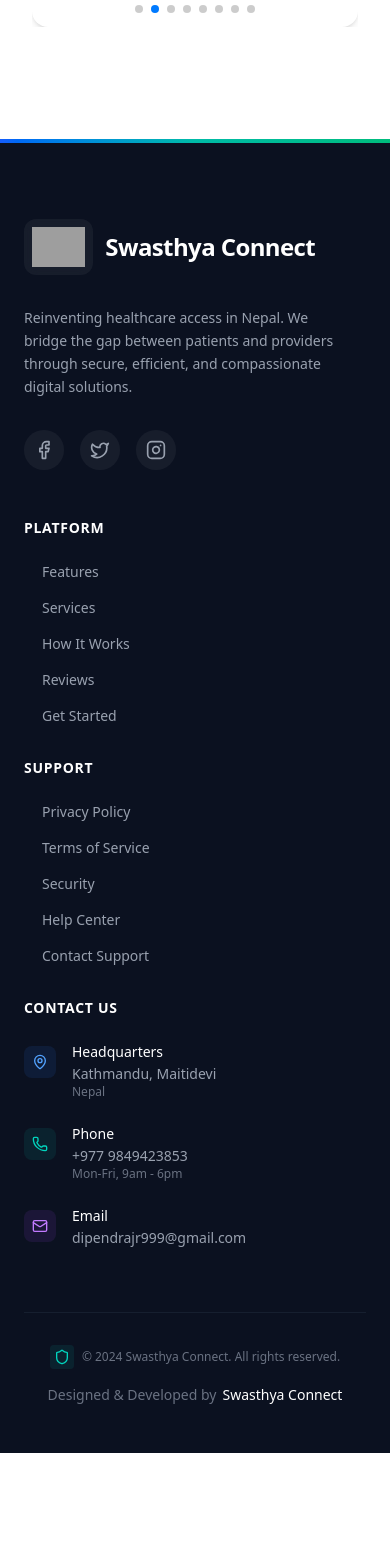
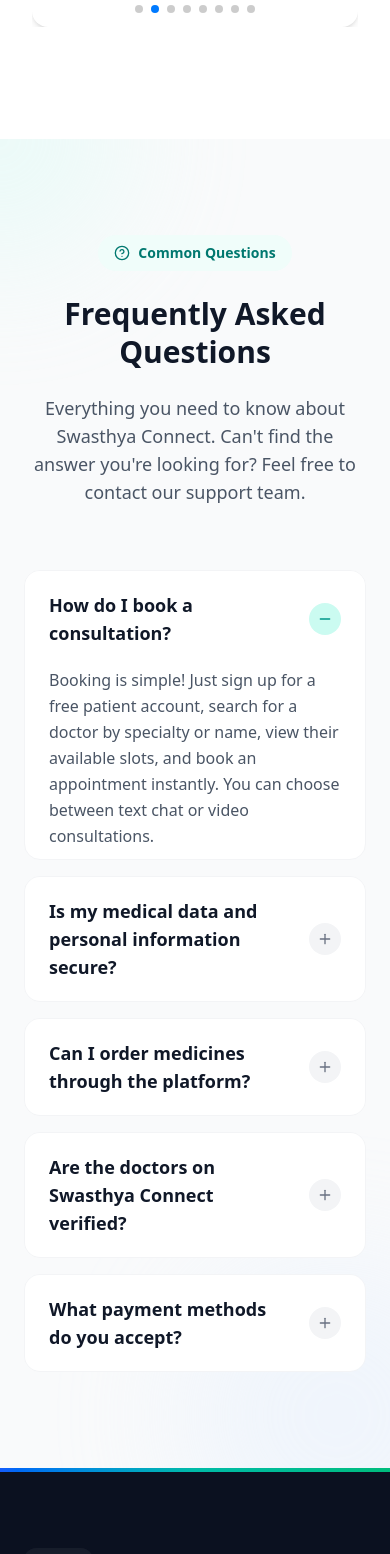
Before and after one commit to dipen-dra/Swathya_Connect, a React (Vite) app: page / in a window 390 px wide. Shown: the part 10020-11574 px from the top of the page. Before the commit the page ends 11473 px from the top, so only its background shows below. Built offline with nearby package versions, Linux system fonts and the light colour scheme; grey boxes are pictures that could not be loaded.

Commit message:
Implement landing page FAQ and premium 404 page

```diff
--- a/src/App.jsx
+++ b/src/App.jsx
@@ -36,6 +36,7 @@
 
 import Store from './pages/public/Store';
 import CartPage from './pages/public/CartPage';
+import NotFound from './pages/NotFound';
 
 import { GoogleOAuthProvider } from "@react-oauth/google";
 
@@ -344,6 +345,8 @@
                           </ProtectedRoute>
                         }
                       />
+                      {/* 404 Not Found Route - THIS MUST BE LAST */}
+                      <Route path="*" element={<NotFound />} />
                     </Routes>
                   </Router>
                 </SocketProvider>
--- /dev/null
+++ b/src/components/landing/FAQ.jsx
@@ -0,0 +1,87 @@
+import React, { useState } from 'react';
+import { Plus, Minus, HelpCircle } from 'lucide-react';
+
+const FAQItem = ({ question, answer, isOpen, onClick }) => {
+    return (
+        <div className="border border-gray-100 rounded-2xl bg-white overflow-hidden transition-all duration-300 hover:shadow-md">
+            <button
+                onClick={onClick}
+                className="w-full px-6 py-5 text-left flex items-center justify-between bg-white hover:bg-gray-50 transition-colors"
+            >
+                <span className="font-semibold text-gray-900 text-lg pr-4">{question}</span>
+                <div className={`flex-shrink-0 w-8 h-8 rounded-full flex items-center justify-center transition-all duration-300 ${isOpen ? 'bg-teal-100 text-teal-600 rotate-180' : 'bg-gray-100 text-gray-500'}`}>
+                    {isOpen ? <Minus className="w-4 h-4" /> : <Plus className="w-4 h-4" />}
+                </div>
+            </button>
+            <div
+                className={`transition-all duration-300 ease-in-out ${isOpen ? 'max-h-48 opacity-100' : 'max-h-0 opacity-0'}`}
+            >
+                <div className="px-6 pb-6 pt-0 text-gray-600 leading-relaxed">
+                    {answer}
+                </div>
+            </div>
+        </div>
+    );
+};
+
+export default function FAQ() {
+    const [openIndex, setOpenIndex] = useState(0);
+
+    const faqs = [
+        {
+            question: "How do I book a consultation?",
+            answer: "Booking is simple! Just sign up for a free patient account, search for a doctor by specialty or name, view their available slots, and book an appointment instantly. You can choose between text chat or video consultations."
+        },
+        {
+            question: "Is my medical data and personal information secure?",
+            answer: "Absolutely. We prioritize your privacy with industry-standard encryption for all data. Your medical records and consultation history are strictly confidential and only accessible to you and your authorized doctors."
+        },
+        {
+            question: "Can I order medicines through the platform?",
+            answer: "Yes! You can browse our online pharmacy for OTC medicines or upload a prescription for verification. Once approved, our partner pharmacies will deliver the medicines directly to your doorstep."
+        },
+        {
+            question: "Are the doctors on Swasthya Connect verified?",
+            answer: "Every doctor on our platform undergoes a rigorous verification process. We check their medical registration, qualifications, and practice history to ensure you receive care from trusted professionals."
+        },
+        {
+            question: "What payment methods do you accept?",
+            answer: "We support seamless payments through Nepal's most popular digital wallets including eSewa and Khalti. Secure and instant transaction processing ensures your appointments are confirmed immediately."
+        }
+    ];
+
+    return (
+        <section id="faq" className="py-24 bg-gray-50 relative overflow-hidden">
+            {/* Background Decorative Elements */}
+            <div className="absolute top-0 left-0 w-64 h-64 bg-teal-100 rounded-full blur-3xl opacity-30 -translate-x-1/2 -translate-y-1/2"></div>
+            <div className="absolute bottom-0 right-0 w-80 h-80 bg-blue-100 rounded-full blur-3xl opacity-30 translate-x-1/3 translate-y-1/3"></div>
+
+            <div className="max-w-4xl mx-auto px-6 relative z-10">
+                <div className="text-center mb-16">
+                    <div className="inline-flex items-center gap-2 px-4 py-2 rounded-full bg-teal-50 text-teal-700 text-sm font-semibold mb-6">
+                        <HelpCircle className="w-4 h-4" />
+                        <span>Common Questions</span>
+                    </div>
+                    <h2 className="text-3xl md:text-4xl font-bold text-gray-900 mb-6 leading-tight">
+                        Frequently Asked Questions
+                    </h2>
+                    <p className="text-lg text-gray-600 max-w-2xl mx-auto">
+                        Everything you need to know about Swasthya Connect. Can't find the answer you're looking for? Feel free to contact our support team.
+                    </p>
+                </div>
+
+                <div className="space-y-4">
+                    {faqs.map((faq, index) => (
+                        <FAQItem
+                            key={index}
+                            question={faq.question}
+                            answer={faq.answer}
+                            isOpen={index === openIndex}
+                            onClick={() => setOpenIndex(index === openIndex ? -1 : index)}
+                        />
+                    ))}
+                </div>
+            </div>
+        </section>
+    );
+}
--- a/src/pages/Home.jsx
+++ b/src/pages/Home.jsx
@@ -5,6 +5,7 @@
 import Services from "../components/landing/Services";
 import HowItWorks from "../components/landing/HowItWorks";
 import Testimonials from "../components/landing/Testimonials";
+import FAQ from "../components/landing/FAQ";
 import Footer from "../components/layout/Footer";
 
 export default function HomePage() {
@@ -17,6 +18,7 @@
       <Services />
       <HowItWorks />
       <Testimonials />
+      <FAQ />
       <Footer />
     </div>
   );
--- /dev/null
+++ b/src/pages/NotFound.jsx
@@ -0,0 +1,64 @@
+import React from 'react';
+import { useNavigate } from 'react-router-dom';
+import { Home, ArrowLeft, AlertCircle } from 'lucide-react';
+import { Button } from '@/components/ui/button';
+
+export default function NotFound() {
+    const navigate = useNavigate();
+
+    return (
+        <div className="min-h-screen bg-gray-50 flex items-center justify-center p-4 relative overflow-hidden">
+            {/* Animated Background Shapes */}
+            <div className="absolute top-[-10%] left-[-10%] w-[40%] h-[40%] bg-teal-200/20 rounded-full blur-[100px] animate-pulse"></div>
+            <div className="absolute bottom-[-10%] right-[-10%] w-[40%] h-[40%] bg-blue-200/20 rounded-full blur-[100px] animate-pulse delay-1000"></div>
+
+            <div className="max-w-xl w-full text-center relative z-10 space-y-8">
+                {/* 404 Illustration Area */}
+                <div className="relative inline-block mb-6">
+                    <h1 className="text-[180px] md:text-[240px] font-black leading-none text-transparent bg-clip-text bg-gradient-to-r from-teal-400/20 to-blue-500/20 select-none tracking-tighter">
+                        404
+                    </h1>
+                    <div className="absolute inset-0 flex items-center justify-center">
+                        <div className="bg-white/80 backdrop-blur-xl p-8 rounded-[2rem] shadow-2xl border border-white/60 transform rotate-[-5deg] hover:rotate-0 transition-all duration-500 hover:scale-110 hover:shadow-teal-500/20 group">
+                            <AlertCircle className="w-20 h-20 text-teal-500 group-hover:text-teal-600 transition-colors" />
+                        </div>
+                    </div>
+                </div>
+
+                <div className="space-y-4">
+                    <h2 className="text-4xl md:text-5xl font-bold text-gray-900 tracking-tight">
+                        Page Not Found
+                    </h2>
+                    <p className="text-lg text-gray-500 max-w-sm mx-auto leading-relaxed font-medium">
+                        The page you are looking for doesn't exist or has been moved.
+                    </p>
+                </div>
+
+                <div className="flex flex-col sm:flex-row gap-4 justify-center pt-8">
+                    <Button
+                        onClick={() => navigate(-1)}
+                        variant="outline"
+                        className="h-14 px-8 rounded-2xl border-2 border-gray-100 hover:border-teal-100 hover:bg-teal-50/50 text-gray-600 font-bold transition-all text-base"
+                    >
+                        <ArrowLeft className="w-5 h-5 mr-2" />
+                        Go Back
+                    </Button>
+
+                    <Button
+                        onClick={() => navigate('/')}
+                        className="h-14 px-8 rounded-2xl bg-gradient-to-r from-teal-600 to-blue-600 hover:from-teal-700 hover:to-blue-700 text-white font-bold shadow-xl shadow-teal-500/20 hover:shadow-teal-500/40 hover:-translate-y-1 transition-all text-base"
+                    >
+                        <Home className="w-5 h-5 mr-2" />
+                        Back to Home
+                    </Button>
+                </div>
+
+                <div className="pt-16 flex justify-center gap-8 text-sm font-medium text-gray-400 border-t border-gray-100 mt-16 max-w-xs mx-auto">
+                    <button onClick={() => navigate('/contact')} className="hover:text-teal-600 transition-colors hover:underline decoration-2 underline-offset-4">Support</button>
+                    <button onClick={() => navigate('/store')} className="hover:text-teal-600 transition-colors hover:underline decoration-2 underline-offset-4">Store</button>
+                    <button onClick={() => navigate('/login')} className="hover:text-teal-600 transition-colors hover:underline decoration-2 underline-offset-4">Login</button>
+                </div>
+            </div>
+        </div>
+    );
+}
```
